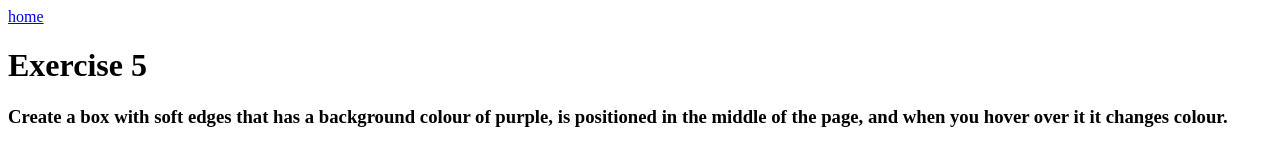
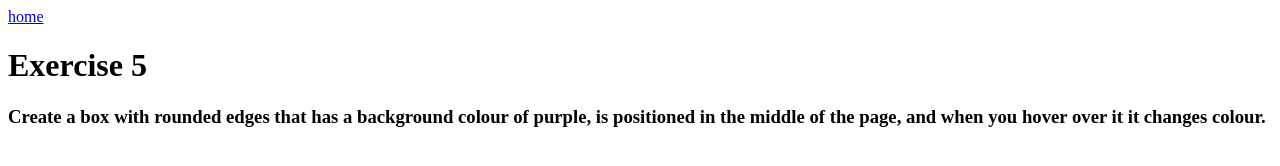
Before and after one commit to yvkschaefer/CSS-Animations-Playground, a plain HTML site: page styling/exercise5.html in a window 1280 px wide. Drawn offline with Linux system fonts and the light colour scheme.

Commit message:
instructions change exercise 5

```diff
--- a/styling/exercise5.html
+++ b/styling/exercise5.html
@@ -10,6 +10,6 @@
 <body>
   <a href="../index.html">home</a>
   <h1>Exercise 5</h1>
-  <h3>Create a box with soft edges that has a background colour of purple, is positioned in the middle of the page, and when you hover over it it changes colour.</h3>
+  <h3>Create a box with rounded edges that has a background colour of purple, is positioned in the middle of the page, and when you hover over it it changes colour.</h3>
 </body>
 </html>
```
